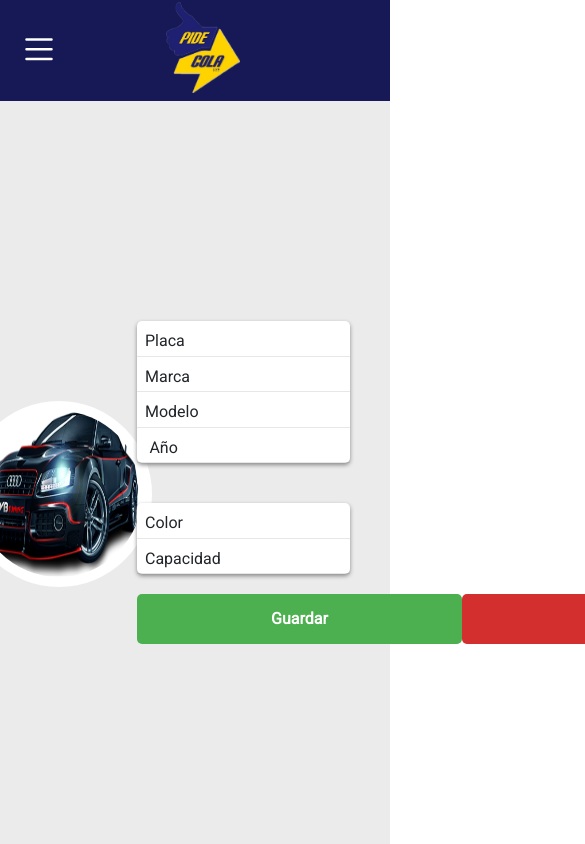
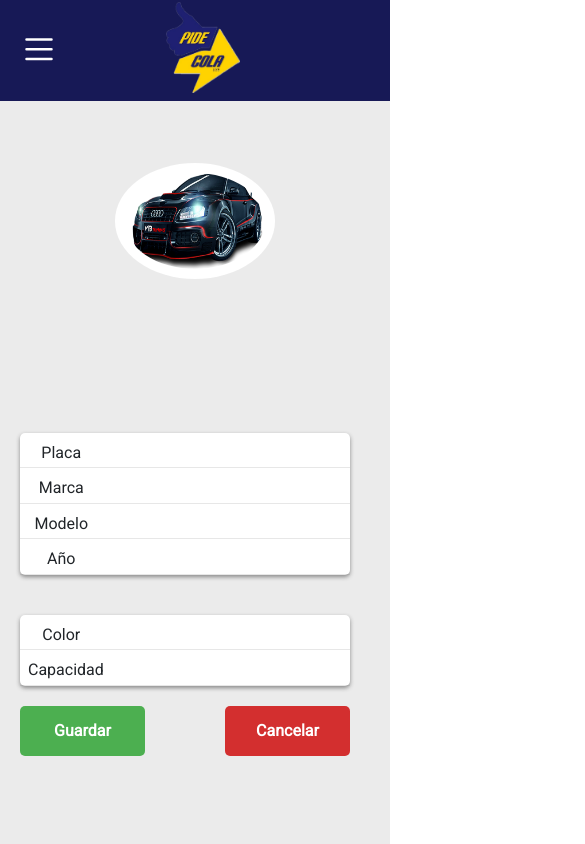
Before and after one commit to gnus19/pidecola3.0-front, a React (Create React App) app: page /add_vehicle in a window 390 px wide. Shown: the top 844 px of the page, 585 px wide, since content can reach past the window. Built offline with nearby package versions, Linux system fonts and the light colour scheme.

Commit message:
Vista de vehículo para móvil

```diff
--- a/src/assets/css/VehicleDetail.css
+++ b/src/assets/css/VehicleDetail.css
@@ -1,14 +1,15 @@
-.VehicleDetail{
+.VehicleDetail {
   display: flex;
   width: 100%;
   height: 100%;
 }
 
-.Section-VehicleDetail-Left, .Section-VehicleDetail-Rigth{
+.Section-VehicleDetail-Left,
+.Section-VehicleDetail-Right {
   height: 100%;
 }
 
-.Section-VehicleDetail-Left{
+.Section-VehicleDetail-Left {
   width: 30%;
   display: flex;
   flex-direction: column;
@@ -16,7 +17,7 @@
   justify-content: center;
 }
 
-.Section-VehicleDetail-Rigth{
+.Section-VehicleDetail-Right {
   width: 70%;
   display: flex;
   flex-direction: column;
@@ -24,7 +25,7 @@
   padding: 0 40px 0 20px;
 }
 
-.Section-VehicleDetail-Rigth .Inputs-PC{
+.Section-VehicleDetail-Right .Inputs-PC {
   margin: 20px 0;
 }
 
@@ -35,11 +36,12 @@
   width: 100%;
 }
 
-.SubSection-Buttons p{
+.SubSection-Buttons p {
   margin: 0;
 }
 
-.acceptButton, .cancelButton{
+.acceptButton,
+.cancelButton {
   width: 325px;
   height: 50px;
   text-decoration: none;
@@ -51,15 +53,15 @@
   flex-direction: column;
 }
 
-.acceptButton{
-    background: #4CAF50;
+.acceptButton {
+  background: #4caf50;
 }
 
-.cancelButton{
-    background: #D32F2F;
+.cancelButton {
+  background: #d32f2f;
 }
 
-.PlusButton{
+.PlusButton {
   background: #fff;
   height: 100px;
   box-shadow: 0px 2px 4px #888888;
@@ -71,27 +73,66 @@
   cursor: pointer;
 }
 
-.Section-VehicleDetail-Left .child1{
+.Section-VehicleDetail-Left .child1 {
   width: 226px;
   height: 226px;
   margin-top: 5vh;
 }
 
-.Section-VehicleDetail-Left .child2{
+.Section-VehicleDetail-Left .child2 {
   display: flex;
   flex-direction: column;
   justify-content: flex-start;
 }
 
-.ContentCar{
+.ContentCar {
   display: flex;
   flex-direction: column;
   align-items: center;
-    margin: 10px 0 ;
+  margin: 10px 0;
 }
 
-.ContentCar p{
+.ContentCar p {
   margin: 0;
   font-size: 12px;
   font-weight: bold;
 }
+
+@media (max-width: 425px) {
+  .VehicleDetail {
+    display: flex;
+    flex-direction: column;
+  }
+
+  .Section-VehicleDetail-Left,
+  .Section-VehicleDetail-Right {
+    width: 100%;
+  }
+
+  .Section-VehicleDetail-Left {
+    height: 30%;
+    display: flex;
+    flex-direction: column;
+    align-items: center;
+    justify-content: center;
+  }
+
+  .Section-VehicleDetail-Right {
+    height: 70%;
+    display: flex;
+    flex-direction: column;
+    justify-content: center;
+    padding: 0 40px 0 20px;
+  }
+
+  .Section-VehicleDetail-Left .child1 {
+    width: 200px;
+    height: 200px;
+    margin-bottom: 25px;
+  }
+
+  .acceptButton,
+  .cancelButton {
+    width: 125px;
+  }
+}
--- a/src/containers/VehicleDetail.jsx
+++ b/src/containers/VehicleDetail.jsx
@@ -2,9 +2,9 @@ import React, { Component } from "react";
 import { NavLink } from "react-router-dom";
 import "assets/css/VehicleDetail.css";
 // import VehicleDetailPicture from "assets/images/VehicleDetailPicture.jpg"
-import usercar from "assets/images/user-car.png"
-import InputPC from 'components/input-pc/InputPC'
-import ImgContainer from 'components/user-img/ImgContainer'
+import usercar from "assets/images/user-car.png";
+import InputPC from "components/input-pc/InputPC";
+import ImgContainer from "components/user-img/ImgContainer";
 
 class VehicleDetail extends Component {
   render() {
@@ -12,48 +12,44 @@ class VehicleDetail extends Component {
       <div className="VehicleDetail">
         <div className="Section-VehicleDetail-Left">
           <div className="child1">
-						<ImgContainer
-							src={usercar}
-							alt="Image Vehicle"
-						/>
+            <ImgContainer src={usercar} alt="Image Vehicle" />
           </div>
         </div>
-				<div className="Section-VehicleDetail-Rigth">
+        <div className="Section-VehicleDetail-Right">
           <InputPC
-						fields = {[
+            fields={[
               {
-								type: 'input',
-								label: 'Placa',
+                type: "input",
+                label: "Placa",
                 attrs: {}
               },
               {
-								type: 'input',
-								label: 'Marca',
+                type: "input",
+                label: "Marca",
                 attrs: {}
               },
               {
-								type: 'input',
-								label: 'Modelo',
+                type: "input",
+                label: "Modelo",
                 attrs: {}
               },
               {
-								type: 'input',
-								label: 'Año',
+                type: "input",
+                label: "Año",
                 attrs: {}
               }
-
             ]}
           />
           <InputPC
-						fields = {[
+            fields={[
               {
-								type: 'input',
-								label: 'Color',
+                type: "input",
+                label: "Color",
                 attrs: {}
               },
               {
-								type: 'input',
-								label: 'Capacidad',
+                type: "input",
+                label: "Capacidad",
                 attrs: {}
               }
             ]}
@@ -72,7 +68,7 @@ class VehicleDetail extends Component {
           </div>
         </div>
       </div>
-		)
+    );
   }
 }
 
```
Lines whose indentation alone changed are shown as unchanged.
